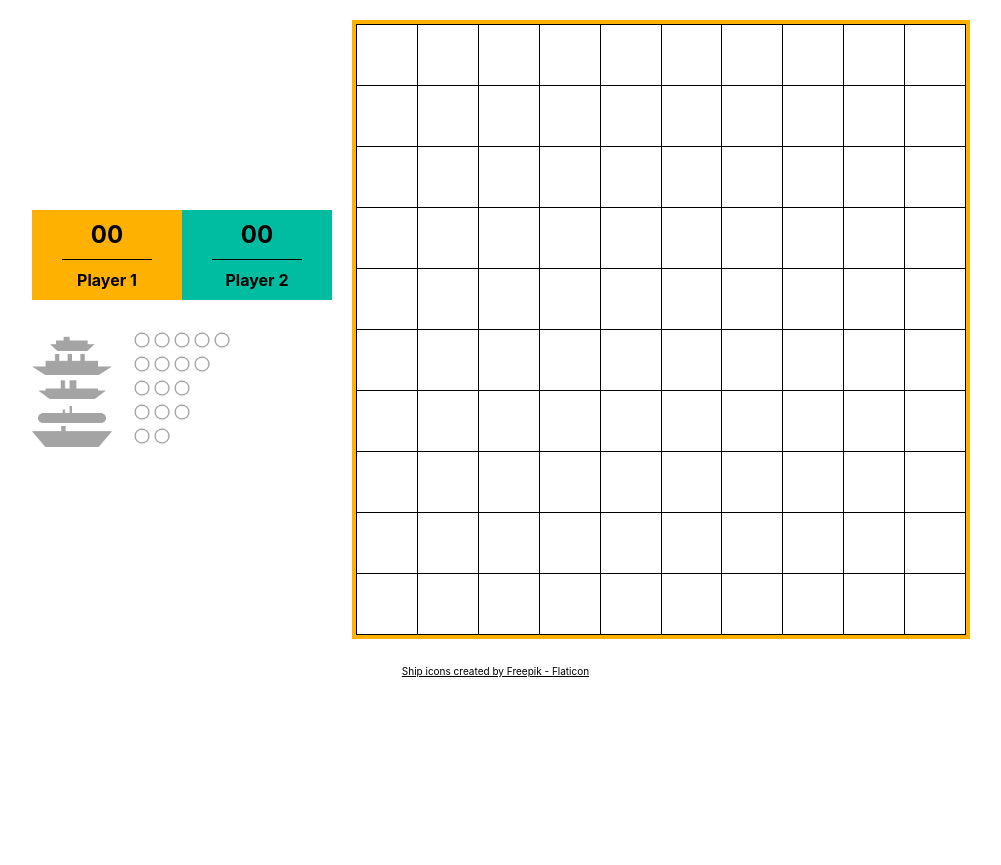
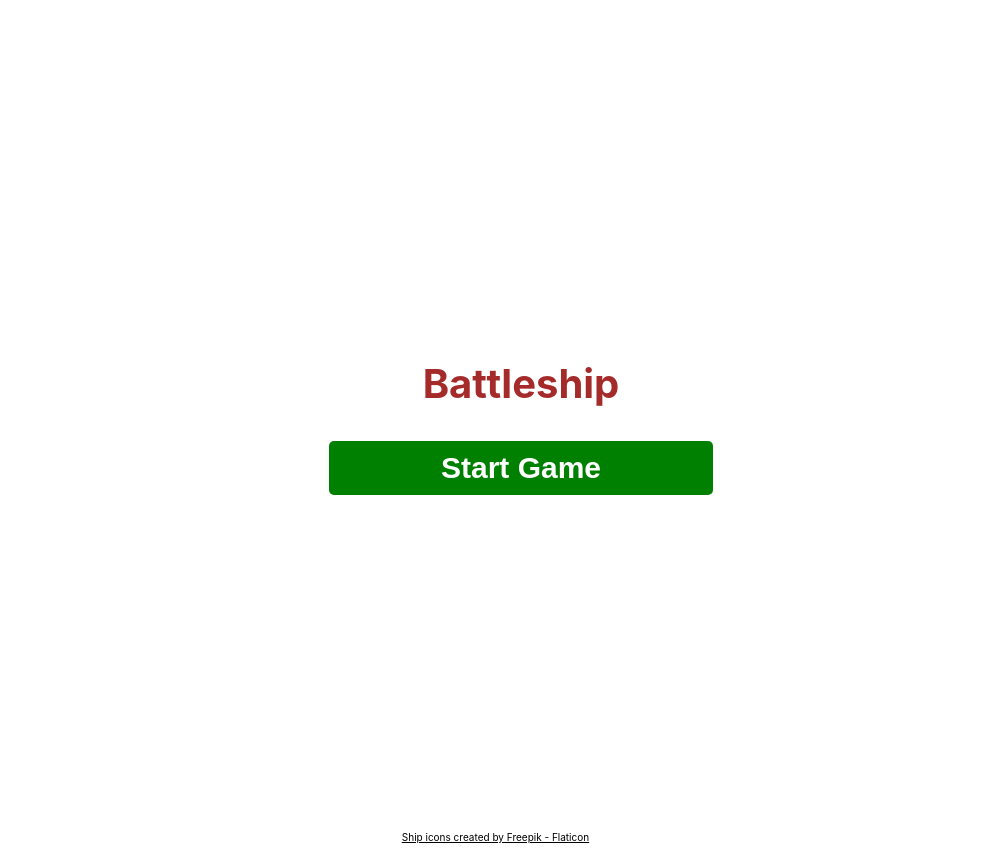
Before and after one commit to amalamarypaul/battleship-game, a React (Create React App) app: page / in a window 1280 px wide. Shown: the whole page, without its empty margins (139-1140 px from the left). Before the commit the page ends 800 px from the top, so only its background shows below. Built offline with nearby package versions, Linux system fonts and the light colour scheme.

Commit message:
Add start page and go back functionality

```diff
--- a/src/App.tsx
+++ b/src/App.tsx
@@ -1,13 +1,20 @@
+import { useState } from "react";
 import styled from "styled-components";
-import Game from "./pages/Game";
+import { Game, StartPage } from "./pages";
 
 const Container = styled.div`
   margin: 20px;
 `;
 function App() {
+  const [showStartPage, setShowStartPage] = useState(true);
   return (
     <Container>
-      <Game />
+      {showStartPage ? (
+        <StartPage onClickStart={() => setShowStartPage(false)}></StartPage>
+      ) : (
+        <Game onClickCancel={() => setShowStartPage(true)} />
+      )}
+
       <footer>
         <a href="https://www.flaticon.com/free-icons/ship" title="ship icons">
           Ship icons created by Freepik - Flaticon
--- a/src/pages/Game.tsx
+++ b/src/pages/Game.tsx
@@ -1,4 +1,4 @@
-import { FunctionComponent, useState, createContext, useEffect } from "react";
+import { FunctionComponent, useState, createContext } from "react";
 import { Board, Modal, ResultSection } from "src/components";
 import styled from "styled-components";
 import { devices } from "src/constants/devices";
@@ -33,7 +33,10 @@ const randomInitailLayout = getBoardDataWithRandomLayout();
 
 export const BoardContext = createContext<BoardContextType | null>(null);
 
-const Game: FunctionComponent = () => {
+type Props = {
+  onClickCancel: () => void;
+};
+const Game: FunctionComponent<Props> = ({ onClickCancel }) => {
   const [boardValues, setBoardValues] =
     useState<BoardValueType[][]>(initialBoardData);
   const [resultData, setResultData] =
@@ -107,6 +110,7 @@ const Game: FunctionComponent = () => {
           <Modal
             okClick={handleGameCompletion}
             description={`Score: ${score}`}
+            cancelClick={onClickCancel}
           />
         ) : null}
       </Container>
--- /dev/null
+++ b/src/pages/StartPage.tsx
@@ -0,0 +1,42 @@
+import { FunctionComponent } from "react";
+import styled from "styled-components";
+
+const Container = styled.div`
+  width: 100vw;
+  height: 100vh;
+  display: flex;
+  flex-direction: column;
+  background-color: white;
+  justify-content: center;
+  align-items: center;
+`;
+
+const Title = styled.h2`
+  font-size: 40px;
+  color: brown;
+`;
+const StartButton = styled.button`
+  width: 30%;
+  padding: 10px;
+  margin-bottom: 20px;
+  background-color: green;
+  border: none;
+  border-radius: 5px;
+  color: white;
+  font-weight: bold;
+  cursor: pointer;
+  font-size: 30px;
+`;
+
+type Props = {
+  onClickStart: () => void;
+};
+const StartPage: FunctionComponent<Props> = ({ onClickStart }) => {
+  return (
+    <Container>
+      <Title> Battleship</Title>
+      <StartButton onClick={onClickStart}>Start Game</StartButton>
+    </Container>
+  );
+};
+export default StartPage;
--- /dev/null
+++ b/src/pages/index.ts
@@ -0,0 +1,4 @@
+import Game from "./Game";
+import StartPage from "./StartPage";
+
+export { Game, StartPage };
```
